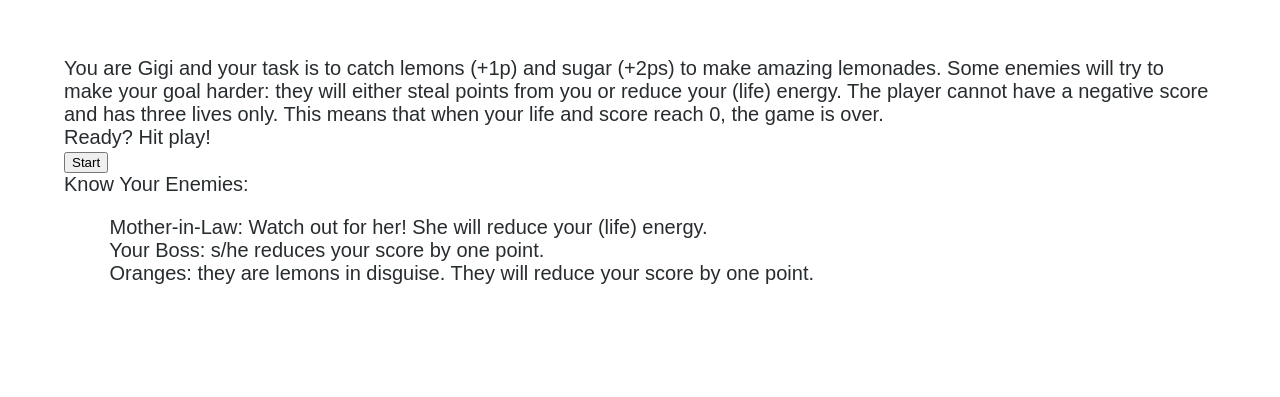
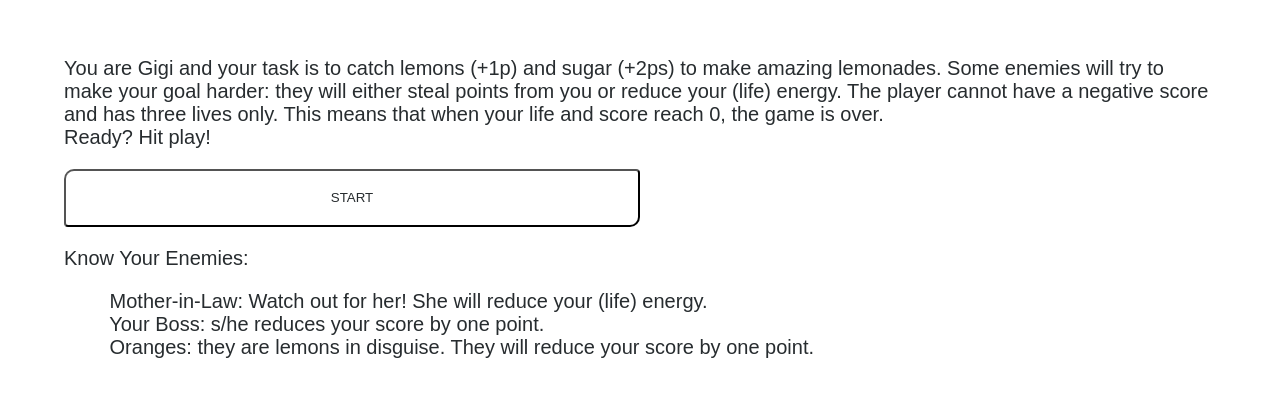
Before and after one commit to GiuliG/lemonade-game, a plain HTML site: page index.html in a window 1280 px wide. Shown: the part 157-554 px from the top of the page. Drawn offline with Linux system fonts and the light colour scheme.

Commit message:
the background isn't yellow anymore

```diff
--- a/style.css
+++ b/style.css
@@ -55,12 +55,25 @@ html {
        max-width: 100%;
    }
 
-
+  button {
+    background-color: #ffffff;
+    color: #272c2f;
+    border-radius: 10px 4px;
+    width: 50%;
+    padding: 19px 40px 20px;
+    display: block;
+    text-align: center;
+    max-width: 767px;
+    margin: 20px 0;
+    text-decoration:none;
+    text-transform: uppercase;
+  }
   /* ---- layout ---- */
 
    main.game {
        display: flex;
        justify-content: center;
+       background-color: white;
    }
 
   #site-header {
```
